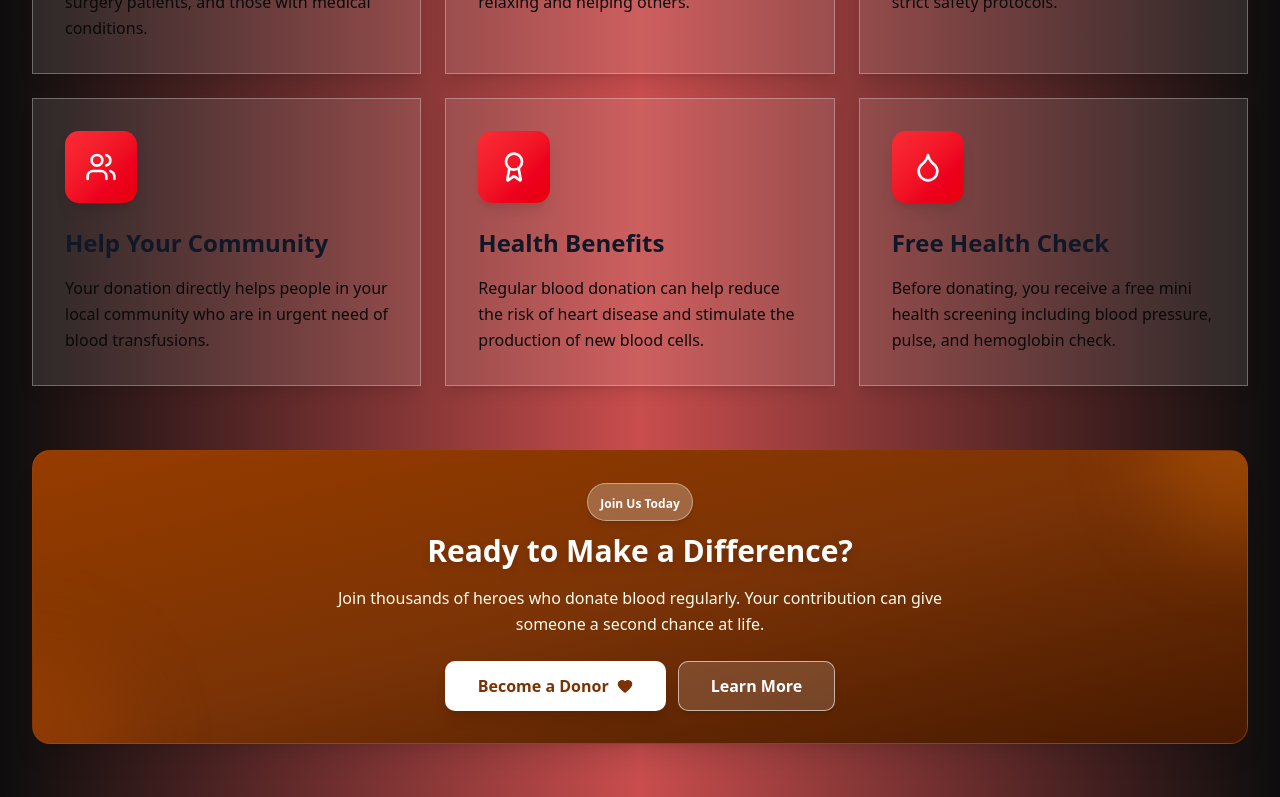
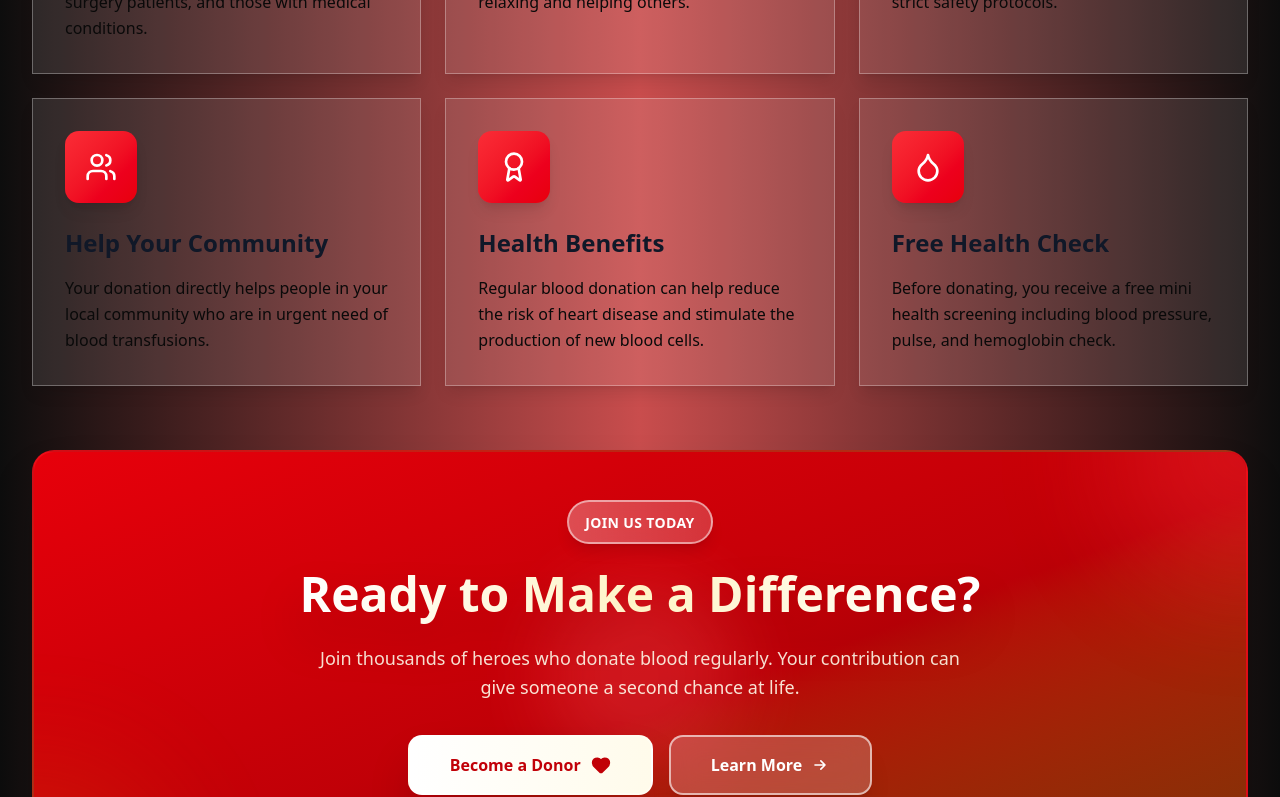
Before and after one commit to Mehedi86/ebfind, a Next.js app: page / in a window 1280 px wide. Shown: the part 2000-2797 px from the top of the page. Built offline with nearby package versions, Linux system fonts and the light colour scheme.

Commit message:
change: ui of start now form

```diff
--- a/src/components/contents/WhyDonate.tsx
+++ b/src/components/contents/WhyDonate.tsx
@@ -110,34 +110,71 @@ export default function WhyDonate() {
 
         {/* Call to Action */}
         <div className="mt-6 sm:mt-8 md:mt-10 text-center">
-          <div className="relative bg-linear-to-br from-amber-800 via-amber-900 to-amber-950 rounded-xl sm:rounded-2xl p-5 sm:p-6 md:p-8 shadow-xl overflow-hidden border border-amber-700/50">
-            {/* Decorative background elements */}
-            <div className="absolute top-0 right-0 w-48 h-48 bg-amber-600/30 rounded-full blur-2xl -translate-y-1/2 translate-x-1/2" />
-            <div className="absolute bottom-0 left-0 w-48 h-48 bg-amber-700/30 rounded-full blur-2xl translate-y-1/2 -translate-x-1/2" />
+          <div className="relative bg-linear-to-br from-red-600 via-red-700 to-amber-900 rounded-2xl sm:rounded-3xl p-6 sm:p-8 md:p-12 shadow-2xl overflow-hidden border-2 border-red-500/30 group hover:border-red-400/50 transition-all duration-500">
+            {/* Animated linear overlay */}
+            <div className="absolute inset-0 bg-linear-to-r from-red-600/50 via-amber-600/30 to-red-700/50 opacity-0 group-hover:opacity-100 transition-opacity duration-700" />
+
+            {/* Enhanced decorative background elements with animation */}
+            <div className="absolute top-0 right-0 w-64 h-64 bg-red-500/40 rounded-full blur-3xl -translate-y-1/2 translate-x-1/2 animate-pulse" />
+            <div className="absolute bottom-0 left-0 w-64 h-64 bg-amber-600/40 rounded-full blur-3xl translate-y-1/2 -translate-x-1/2 animate-pulse" style={{ animationDelay: '1s' }} />
+            <div className="absolute top-1/2 left-1/2 w-48 h-48 bg-red-400/30 rounded-full blur-2xl -translate-x-1/2 -translate-y-1/2 animate-pulse" style={{ animationDelay: '0.5s' }} />
+
+            {/* Shimmer effect */}
+            <div className="absolute inset-0 bg-linear-to-r from-transparent via-white/10 to-transparent -translate-x-full group-hover:translate-x-full transition-transform duration-1000" />
 
             <div className="relative z-10">
-              <div className="inline-block mb-3">
-                <div className="bg-white/25 backdrop-blur-md px-3 py-1.5 rounded-full border border-white/40 shadow-md">
-                  <span className="text-white text-xs font-semibold">Join Us Today</span>
+              {/* Badge with enhanced styling */}
+              <div className="inline-block mb-4 sm:mb-5">
+                <div className="bg-linear-to-r from-white/30 to-white/20 backdrop-blur-lg px-4 py-2 rounded-full border-2 border-white/50 shadow-lg hover:shadow-xl transition-all duration-300 hover:scale-105 hover:border-white/70">
+                  <span className="text-white text-xs sm:text-sm font-bold tracking-wide uppercase">Join Us Today</span>
                 </div>
               </div>
-              <h3 className="text-xl sm:text-2xl md:text-3xl font-bold text-white mb-3 sm:mb-4 drop-shadow-lg">
-                Ready to Make a Difference?
+
+              {/* Enhanced heading */}
+              <h3 className="text-2xl sm:text-3xl md:text-4xl lg:text-5xl font-extrabold text-white mb-4 sm:mb-5 drop-shadow-2xl leading-tight">
+                <span className="bg-linear-to-r from-white via-amber-100 to-white bg-clip-text text-transparent">
+                  Ready to Make a Difference?
+                </span>
               </h3>
-              <p className="text-sm sm:text-base text-amber-50 mb-5 sm:mb-6 max-w-2xl mx-auto leading-relaxed">
+
+              {/* Enhanced description */}
+              <p className="text-sm sm:text-base md:text-lg text-amber-50/90 mb-6 sm:mb-8 max-w-2xl mx-auto leading-relaxed font-medium">
                 Join thousands of heroes who donate blood regularly. Your contribution can give someone a second chance at life.
               </p>
-              <div className="flex flex-col sm:flex-row gap-3 justify-center items-center">
-                <button className="group relative w-full sm:w-auto bg-white text-amber-900 hover:bg-amber-50 font-semibold px-6 sm:px-8 py-2.5 sm:py-3 rounded-lg transition-all duration-300 text-sm sm:text-base shadow-lg hover:shadow-xl hover:scale-105 overflow-hidden border border-white/20">
+
+              {/* Enhanced buttons */}
+              <div className="flex flex-col sm:flex-row gap-4 justify-center items-center">
+                <button className="group relative w-full sm:w-auto bg-linear-to-r from-white to-amber-50 text-red-700 hover:text-red-800 font-bold px-8 sm:px-10 py-3.5 sm:py-4 rounded-xl transition-all duration-300 text-sm sm:text-base shadow-2xl hover:shadow-[0_25px_50px_-12px_rgba(0,0,0,0.5)] hover:scale-110 active:scale-105 overflow-hidden border-2 border-white/30">
+                  {/* Button shimmer */}
+                  <div className="absolute inset-0 bg-linear-to-r from-transparent via-white/40 to-transparent -translate-x-full group-hover:translate-x-full transition-transform duration-700" />
+
+                  <span className="relative z-10 flex items-center justify-center gap-2.5">
+                    Become a Donor
+                    <Heart className="h-5 w-5 group-hover:scale-125 group-hover:rotate-12 transition-all duration-300 fill-current" />
+                  </span>
+
+                  {/* Ripple effect on hover */}
+                  <div className="absolute inset-0 rounded-xl bg-white/20 opacity-0 group-hover:opacity-100 group-hover:animate-ping" />
+                </button>
+
+                <button className="group relative w-full sm:w-auto bg-white/20 backdrop-blur-lg border-2 border-white/60 text-white hover:text-white hover:bg-white/30 hover:border-white font-bold px-8 sm:px-10 py-3.5 sm:py-4 rounded-xl transition-all duration-300 text-sm sm:text-base shadow-xl hover:shadow-2xl hover:scale-110 active:scale-105 overflow-hidden">
+                  {/* Button glow */}
+                  <div className="absolute inset-0 bg-linear-to-r from-red-500/20 via-amber-500/20 to-red-500/20 opacity-0 group-hover:opacity-100 transition-opacity duration-300 rounded-xl" />
+
                   <span className="relative z-10 flex items-center justify-center gap-2">
-                    Become a Donor
-                    <Heart className="h-4 w-4 group-hover:scale-110 transition-transform fill-current" />
+                    Learn More
+                    <svg className="w-5 h-5 group-hover:translate-x-1 transition-transform duration-300" fill="none" stroke="currentColor" viewBox="0 0 24 24">
+                      <path strokeLinecap="round" strokeLinejoin="round" strokeWidth={2} d="M13 7l5 5m0 0l-5 5m5-5H6" />
+                    </svg>
                   </span>
-                  <div className="absolute inset-0 bg-linear-to-r from-amber-50 to-transparent opacity-0 group-hover:opacity-100 transition-opacity duration-300" />
                 </button>
-                <button className="w-full sm:w-auto bg-white/15 backdrop-blur-md border border-white/60 text-white hover:bg-white/25 hover:border-white font-semibold px-6 sm:px-8 py-2.5 sm:py-3 rounded-lg transition-all duration-300 text-sm sm:text-base shadow-md hover:shadow-lg hover:scale-105">
-                  Learn More
-                </button>
+              </div>
+
+              {/* Additional decorative elements */}
+              <div className="mt-8 sm:mt-10 flex justify-center items-center gap-2">
+                <div className="h-1 w-12 bg-linear-to-r from-transparent via-white/40 to-transparent rounded-full" />
+                <Heart className="h-4 w-4 text-white/60 animate-pulse" />
+                <div className="h-1 w-12 bg-linear-to-r from-transparent via-white/40 to-transparent rounded-full" />
               </div>
             </div>
           </div>
```
